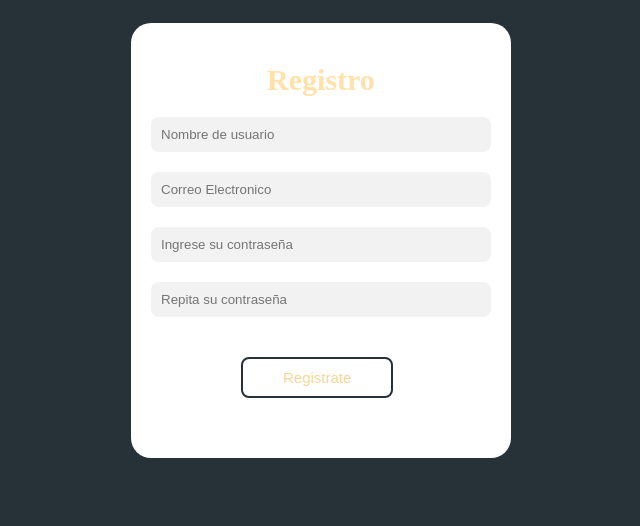
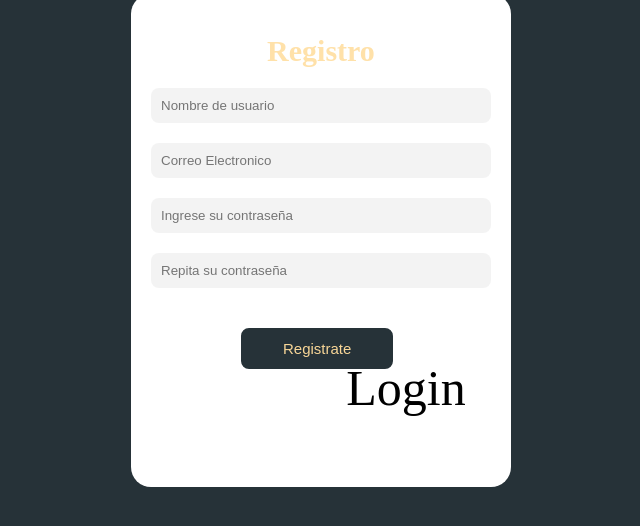
Before and after one commit to TriggerXZ/Login_php, a PHP site: page /register.php in a window 1280 px wide. Shown: the top 526 px of the page, without its empty margins (309-949 px from the left). Run offline with PHP 8.4, Linux system fonts and the light colour scheme.

Commit message:
ajustres menores

```diff
--- a/register.php
+++ b/register.php
@@ -27,6 +27,7 @@ if (!empty($_POST['username']) && !empty($_POST['email']) && !empty($_POST['pass
 
 <!DOCTYPE html>
 <html lang="es">
+
 <head>
     <meta charset="UTF-8">
     <meta http-equiv="X-UA-Compatible" content="IE=edge">
@@ -34,21 +35,27 @@ if (!empty($_POST['username']) && !empty($_POST['email']) && !empty($_POST['pass
     <link rel="stylesheet" href="style.css">
     <title>Registro</title>
 </head>
+
 <body>
-    <?php if(!empty($message)): ?>
-    <p><?= $message ?></p>
-    <?php endif; ?>
+
     <div class="contenedor__todo">
         <div class="contenedor__login-register">
             <form action="" method="POST" class="register">
                 <h2>Registro</h2>
+                <?php if (!empty($message)): ?>
+                    <p>
+                        <?= $message ?>
+                    </p>
+                <?php endif; ?>
                 <input type="text" name="username" placeholder="Nombre de usuario" value="" required>
                 <input type="email" name="email" placeholder="Correo Electronico" value="" required>
                 <input type="password" name="password" placeholder="Ingrese su contraseña" value="" required>
                 <input type="password" name="cpassword" placeholder="Repita su contraseña" value="" required>
                 <button type="submit" value="send">Registrate</button>
+                <p class="mensaje"><a href="login.php">Login</a></p>
             </form>
         </div>
     </div>
 </body>
+
 </html>
--- a/style.css
+++ b/style.css
@@ -64,7 +64,8 @@ main{
 }
 
 a{
-    color: wheat;
+    color: black;
+
 }
 
 /*Formularios*/
@@ -100,7 +101,7 @@ a{
     padding: 10px;
     outline: none;
     border: none;
-    background: #f2f2f2;
+    background: #f2f2f2e8;
     border-radius: 8px;
 }
 
@@ -108,7 +109,7 @@ a{
     margin-top: 40px;
     padding: 10px 40px;
     font-size: 15px;
-    background: transparent;
+    background: #263238;
     border: 2px solid #263238;
     cursor: pointer;
     color: rgb(248, 214, 151);
@@ -119,5 +120,11 @@ a{
 }
 
 .contenedor__login-register form button:hover{
-    background: #263238;
+    background: black;
 }
+
+.contenedor__login-register .mensaje{
+    text-align: center;
+    margin-left: 50%;
+    font-size: 50px;
+  }
```
